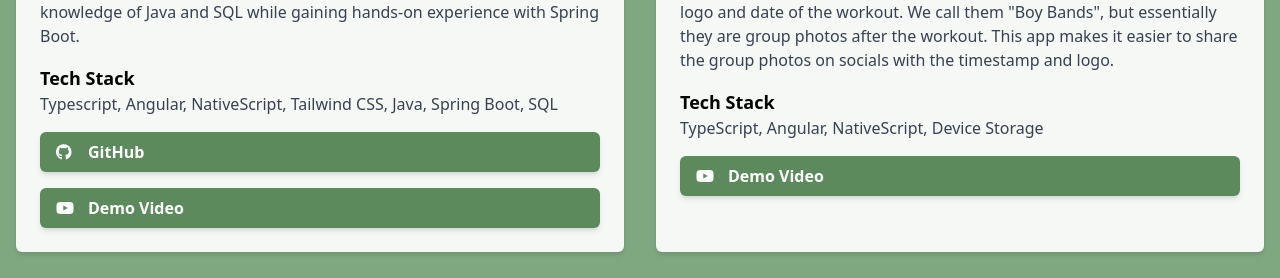
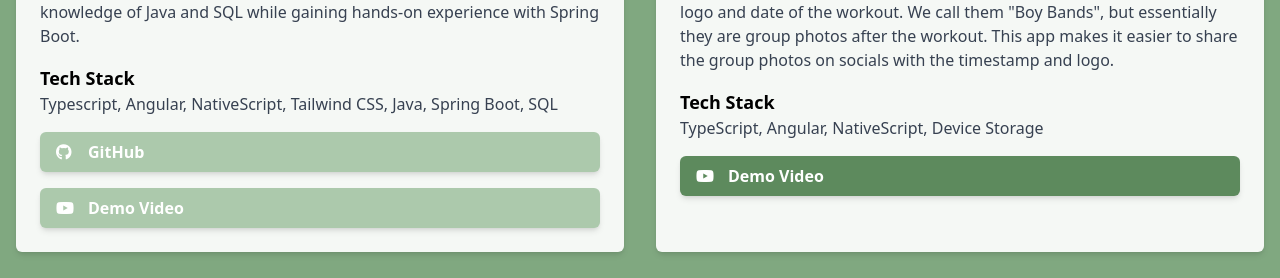
Before and after one commit to brianrclow/portfolio, an Angular app: page /work in a window 1280 px wide. Shown: the part 1620-1898 px from the top of the page. Built offline with nearby package versions, Linux system fonts and the light colour scheme.

Commit message:
update personal crm buttons

```diff
--- a/src/app/work/work.component.html
+++ b/src/app/work/work.component.html
@@ -73,12 +73,12 @@
                         </p>
                     </div>
                     <div class="flex flex-col space-y-4">
-                        <a href="" target="_blank" rel="noopener noreferrer"
-                            class="bg-primary-500 text-white font-bold py-2 px-4 shadow-md rounded-md hover:bg-primary-700 flex items-center">
+                        <a
+                            class="bg-primary-300 text-white font-bold py-2 px-4 shadow-md rounded-md  flex items-center">
                             <i class="fab fa-github mr-2 w-6"></i> GitHub
                         </a>
-                        <a href="" target="_blank" rel="noopener noreferrer"
-                            class="bg-primary-500 text-white font-bold py-2 px-4 shadow-md rounded-md hover:bg-primary-700 flex items-center">
+                        <a
+                            class="bg-primary-300 text-white font-bold py-2 px-4 shadow-md rounded-md  flex items-center">
                             <i class="fab fa-youtube mr-2 w-6"></i> Demo Video
                         </a>
                     </div>
```
